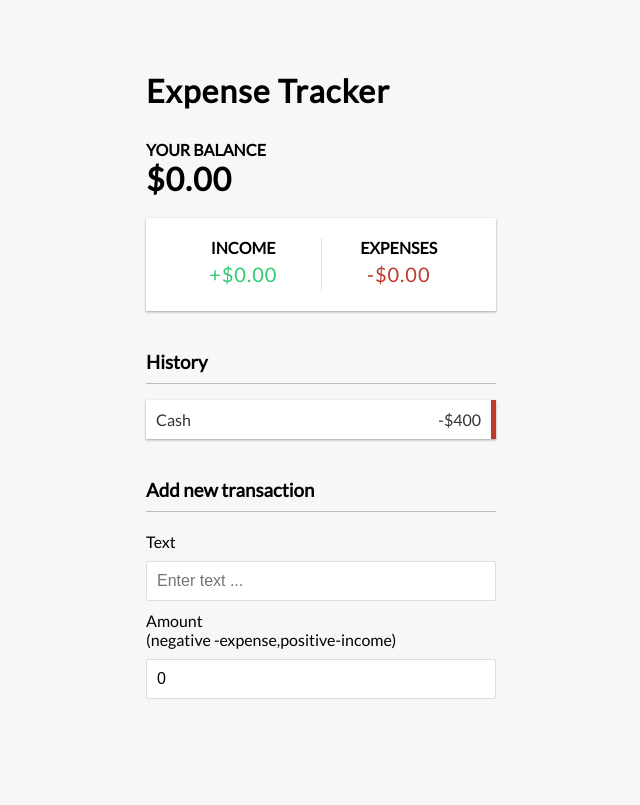
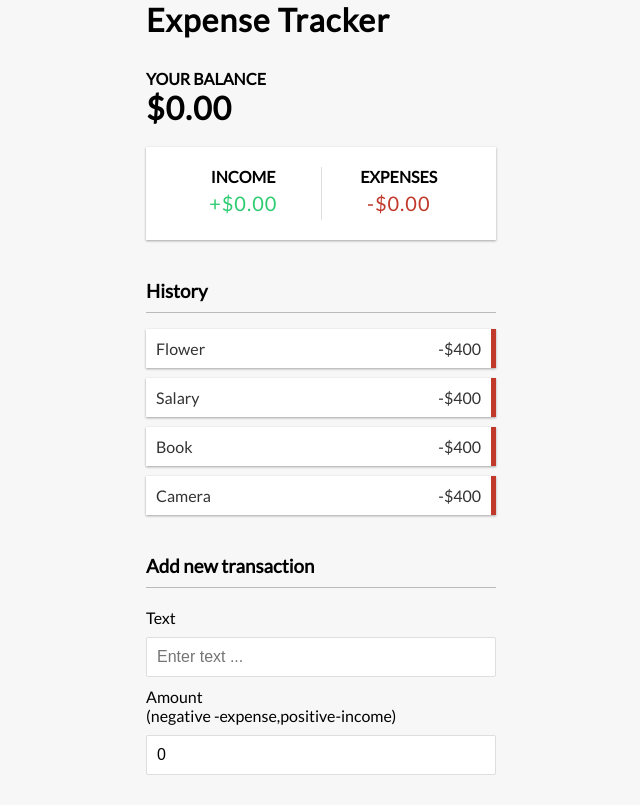
Before and after one commit to MuteeVincente/expense-tracker-react, a React (Create React App) app: page / in a window 1280 px wide. Shown: the whole page, without its empty margins (319-959 px from the left). Built offline with nearby package versions, Linux system fonts and the light colour scheme.

Commit message:
transaction items code

```diff
--- a/src/App.js
+++ b/src/App.js
@@ -3,12 +3,12 @@
 import IncomeExpenses from './components/IncomeExpenses';
 import TransactionList from './components/TransactionList';
 import AddTransaction  from './components/AddTransaction';
-
+import { GlobalProvider } from './context/GlobalState';
 import './App.css';
 
 function App() {
   return (
-    <div>
+    <GlobalProvider>
       <Header/>
     <div className="container">
       <Balance/>
@@ -16,7 +16,7 @@
       <TransactionList/>
       <AddTransaction/>
     </div>
-    </div>
+    </GlobalProvider>
   );
 }
 
--- a/src/components/TransactionList.js
+++ b/src/components/TransactionList.js
@@ -1,14 +1,17 @@
-import React from 'react'
+import React, {useContext} from 'react'
+import {GlobalContext }from '../context/GlobalState';
+const TransactionList = () => {
+  const {transactions}= useContext(GlobalContext);
 
-const TransactionList = () => {
   return (
     <>
     <h3>History</h3>
     <ul id='list' className='list'>
-        <li className='minus'>Cash
+      {transactions.map(transaction => (<li className='minus'>{transaction.text}
             <span>-$400</span>
             <button className='delete-btn'>x</button>
-        </li>
+        </li>))}
+
 
     </ul>
     </>
--- a/src/context/GlobalState.js
+++ b/src/context/GlobalState.js
@@ -1,5 +1,5 @@
 import React ,{createContext, useReducer} from 'react';
-import AppReducer from '.AppReducer';
+import AppReducer from './AppReducer';
 
 //Initial State
 
```
Also changed, not shown: src/components/Transaction.js (added, +13 -0 lines).
